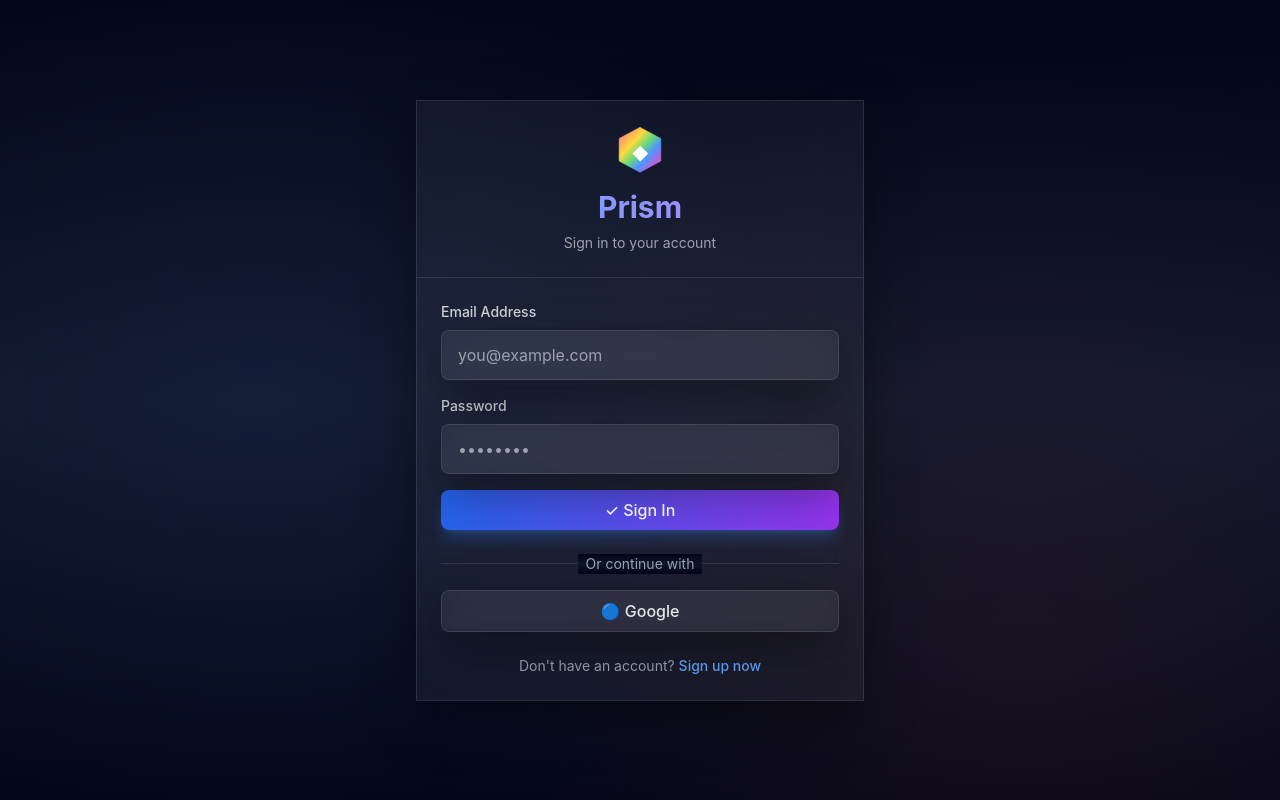
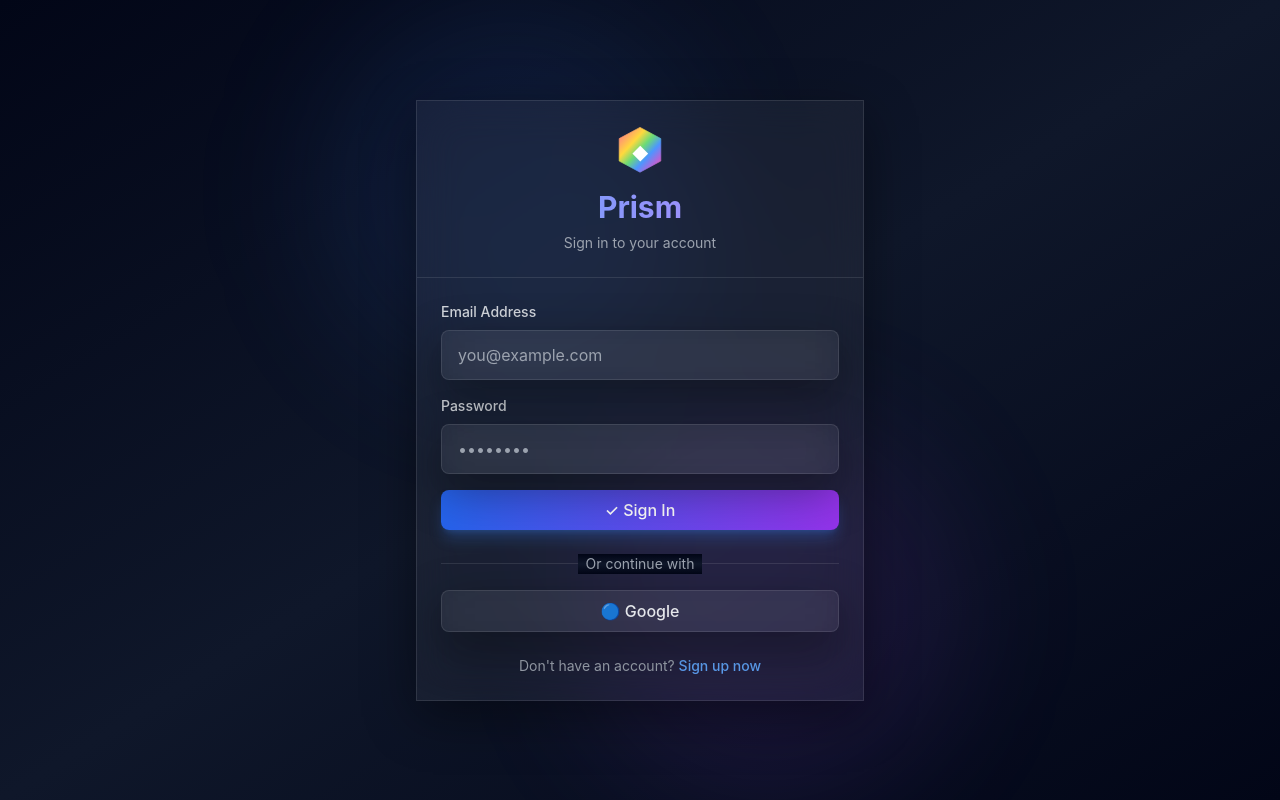
Before and after one commit to ongjooming-web/Verkspay, a Next.js app in the folder prism/: page /login in a window 1280 px wide. Built offline with nearby package versions, Linux system fonts and the light colour scheme; no server answers.

Commit message:
Style: Match signup/login pages to landing page glassmorphism theme

```diff
--- a/prism/src/app/login/page.tsx
+++ b/prism/src/app/login/page.tsx
@@ -43,8 +43,14 @@ export default function Login() {
   }
 
   return (
-    <div className="min-h-screen relative z-10 flex justify-center items-center p-4 overflow-hidden">
-      <Card className="w-full max-w-md">
+    <div className="min-h-screen bg-gradient-to-br from-slate-950 via-slate-900 to-slate-950 relative overflow-hidden flex justify-center items-center p-4">
+      {/* Background decoration */}
+      <div className="absolute inset-0 overflow-hidden pointer-events-none">
+        <div className="absolute top-0 left-1/4 w-96 h-96 bg-blue-500/10 rounded-full blur-3xl"></div>
+        <div className="absolute bottom-0 right-1/4 w-96 h-96 bg-purple-500/10 rounded-full blur-3xl"></div>
+      </div>
+
+      <Card className="w-full max-w-md relative z-10 backdrop-blur-xl border border-white/10">
         <CardHeader className="text-center">
           <div className="flex justify-center mb-4">
             <svg className="w-12 h-12" viewBox="0 0 100 100" xmlns="http://www.w3.org/2000/svg">
--- a/prism/src/app/signup/page.tsx
+++ b/prism/src/app/signup/page.tsx
@@ -43,8 +43,14 @@ export default function Signup() {
   }
 
   return (
-    <div className="min-h-screen relative z-10 flex justify-center items-center p-4 overflow-hidden">
-      <Card className="w-full max-w-md">
+    <div className="min-h-screen bg-gradient-to-br from-slate-950 via-slate-900 to-slate-950 relative overflow-hidden flex justify-center items-center p-4">
+      {/* Background decoration */}
+      <div className="absolute inset-0 overflow-hidden pointer-events-none">
+        <div className="absolute top-0 left-1/4 w-96 h-96 bg-blue-500/10 rounded-full blur-3xl"></div>
+        <div className="absolute bottom-0 right-1/4 w-96 h-96 bg-purple-500/10 rounded-full blur-3xl"></div>
+      </div>
+
+      <Card className="w-full max-w-md relative z-10 backdrop-blur-xl border border-white/10">
         <CardHeader className="text-center">
           <div className="flex justify-center mb-4">
             <svg className="w-12 h-12" viewBox="0 0 100 100" xmlns="http://www.w3.org/2000/svg">
```
